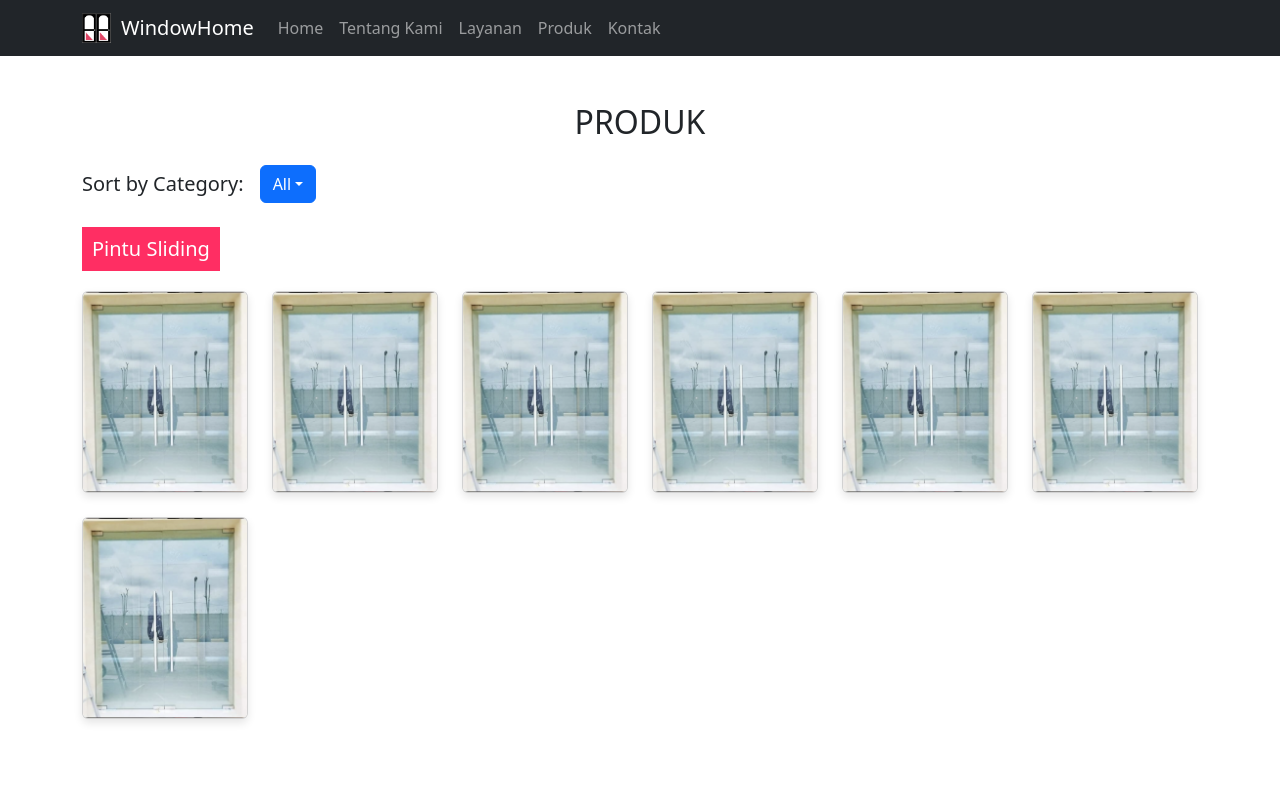
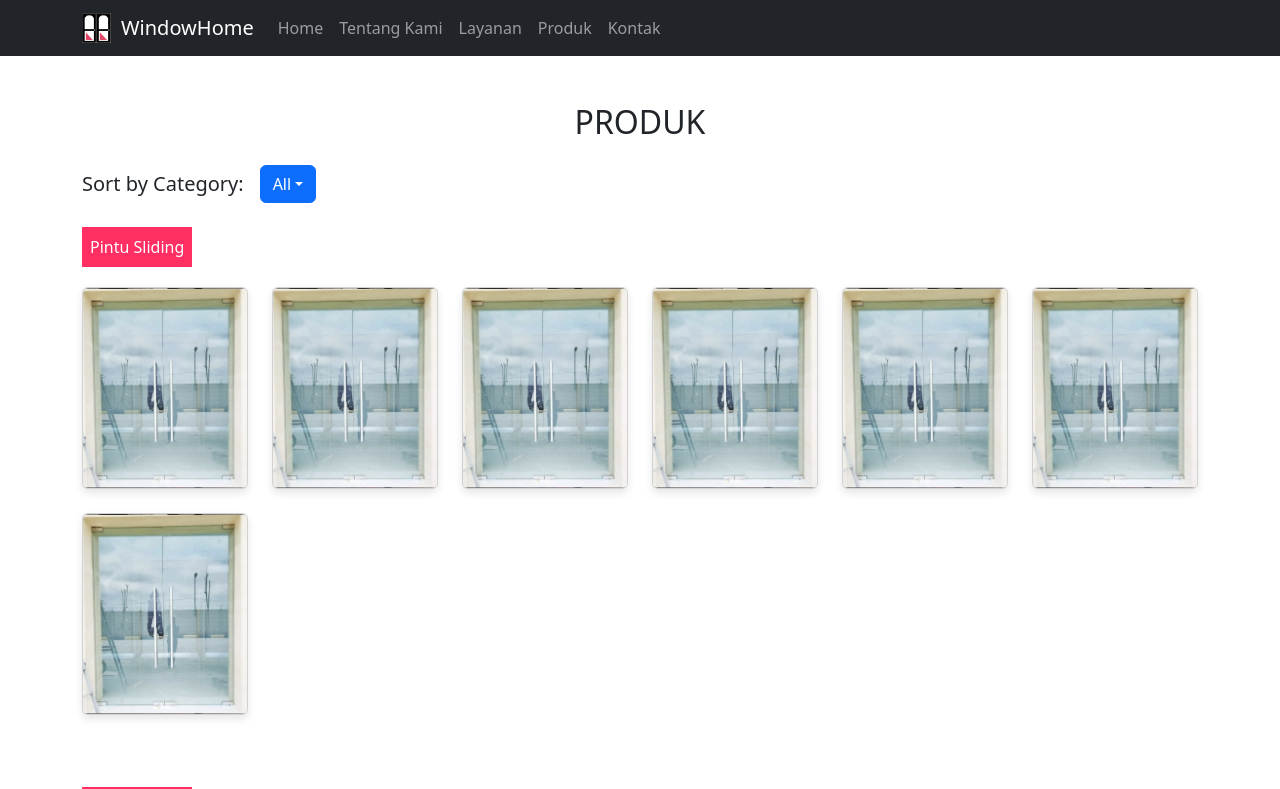
Before and after one commit to difhaels/vite-react-windowhome, a React (Vite) app: page /products in a window 1280 px wide. Shown: the top 789 px of the page. Built offline with nearby package versions, Linux system fonts and the light colour scheme.

Commit message:
fix produk

```diff
--- a/src/assets/css/products.css
+++ b/src/assets/css/products.css
@@ -1,7 +1,7 @@
 .category-title {
     background-color: #FF2E63;
     color: white;
-    padding: 10px;
+    padding: 8px;
     text-align: center;
     display: inline-block;
     margin-bottom: 20px;
--- a/src/pages/Products.jsx
+++ b/src/pages/Products.jsx
@@ -40,7 +40,7 @@ export default function Products() {
       </div>
       {filteredCategories.map((category, index) => (
         <div key={index} className="mb-5">
-          <h5 className="category-title">{category.name}</h5>
+          <p className="category-title">{category.name}</p>
           <Row>
             {category.images.map((image, idx) => (
               <Col key={idx} md={2} sm={6} xs={6} className="mb-4">
```
